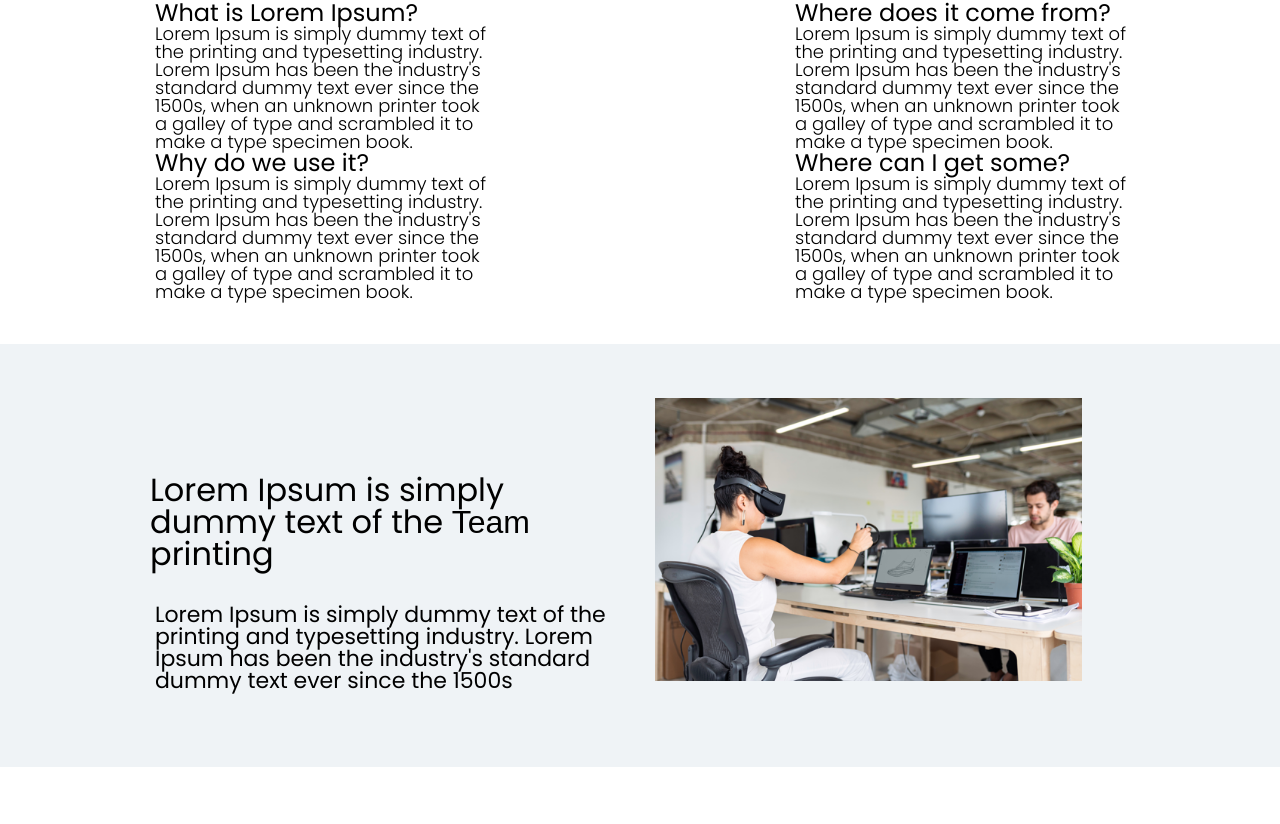
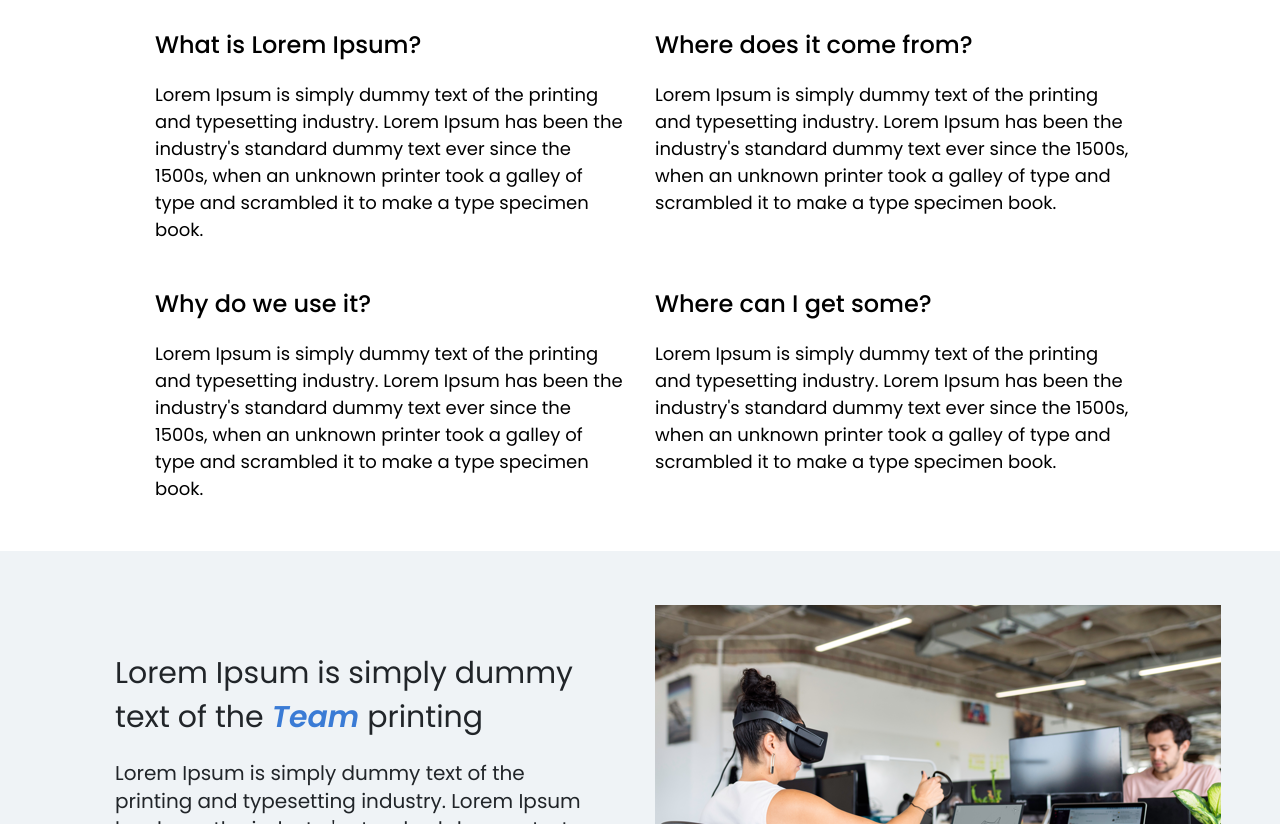
Before and after one commit to sametyagmur/robit_challenge, a React (Create React App) app: page / in a window 1280 px wide. Shown: the part 756-1580 px from the top of the page. Built offline with nearby package versions, Linux system fonts and the light colour scheme.

Commit message:
main area completed

```diff
--- a/src/components/Main/Main.css
+++ b/src/components/Main/Main.css
@@ -1,67 +1,297 @@
-.main-area .main-bottom{
-    background-color: #EFF3F6;
+.main-area .main-text{
+    font-family: 'Poppins', sans-serif;
+    font-weight: 400;
+    line-height: 48px;
+    font-size: 32px;
+    padding: 69px 0 48px 139px;
+    width: 55%;
 }
 
-.main-area .main-text{
+.main-area .main-text span{
+    font-weight: 600;
     font-family: 'Poppins', sans-serif;
-    font-size: 32px;
+    font-style: italic;
+    color: #3A7BD5;
+}
+
+.main-area .main-top{
+    font-family: 'Poppins', sans-serif;
     color: #000000;
     letter-spacing: 0;
-    padding-top: 69px;
-    padding-left: 139px;
-    width: 50%;
-    padding-bottom: 48px;
+}
+
+.main-area .main-top-left .top-header{
+    font-weight: 500;
+    font-size: 24px;
+    padding-left: 140px;
+    padding-bottom:24px;
+}
+
+.main-area .main-top-left .top-parag{
+    font-weight: 400;
+    font-size: 18px;
+    padding-left: 140px;
+    padding-bottom: 49px;
+    line-height: 27px;
+}
+
+.main-area .main-top-right .top-header{
+    font-weight: 500;
+    font-size: 24px;
+    padding-bottom:24px;
+}
+.main-area .main-top-right .top-parag{
+    font-weight: 400;
+    font-size: 18px;
+    padding-bottom: 49px;
+    padding-right: 135px;
+    line-height: 27px;
+}
+
+.main-area .main-bottom{
+    background-color:#EFF3F6;
+    font-family: 'Poppins', sans-serif;
+}
+
+.main-area .main-bottom h2{
+    font-weight: 400;
+    line-height: 48px;
+    font-size: 32px;
+    padding: 130px 20px 34px 135px;
 
 }
 
-.main-area .main-top .top-header{
-    font-family: 'Poppins', sans-serif;
-    font-size: 24px;
-    color: #000000;
-    letter-spacing: 0;
-    padding-left: 140px;
-}
-.main-area .main-top .top-parag{
-font-family: 'Andika New Basic', sans-serif;
-    font-family: 'Poppins', sans-serif;
-    font-weight: 300;
-font-size: 18px;
-color: #000000;
-letter-spacing: 0;
-padding-left: 140px;
-padding-right: 135px;
-}
-.main-top{
-    padding-bottom: 43px;
+.main-area .main-bottom span{
+    font-weight: 600;
+    font-style: italic;
+    color: #3A7BD5;
 }
 
-.main-bottom h2{
-    font-family: 'Poppins', sans-serif;
-    font-size: 32px;
-    color: rgba(0,0,0,1);
-    letter-spacing: 0;
-    padding-top:130px;
-    padding-left: 135px;
-    padding-bottom: 34px;
-}
-.main-bottom p{
-    font-family: 'Poppins', sans-serif;
+.main-area .main-bottom p{
+    font-weight: 400;
+    line-height: 33px;
     font-size: 22px;
-    color: rgba(0,0,0,1);
-    letter-spacing: 0;
-    padding-left: 140px;
-    padding-bottom: 75px;
+    padding: 0px 20px 106px 134px;
 
 }
-.main-bottom .bottom-image{
+
+.main-area .main-bottom .bottom-image{
+    padding-top: 54px;
+    padding-bottom: 55px;
+    padding-right: 135px;
     width: 100%;
-    padding-top:54px;
-    padding-bottom:55px;
+}
 
+@media only screen and (max-width:575px){
+    .main-area .main-text{
+        line-height: 26px;
+        font-size: 24px;
+        padding: 30px 10px 30px 10px;
+        margin-top:10px;
+        width: 100%;
+        text-align: left;
+    }
+
+    .main-area .main-top-left .top-header{
+        font-size: 18px;
+        padding: 20px 0px 10px 0px;
+        text-align: right;
+    }
+
+    .main-area .main-top-left .top-parag{
+        font-size: 14px;
+        padding: 20px 0px 10px 0px;
+        text-align: right;
+    }
+
+    .main-area .main-top-right .top-header{
+        font-size: 18px;
+        padding: 20px 0px 10px 0px;
+        text-align: left;
+    }
+
+    .main-area .main-top-right .top-parag{
+        font-size: 14px;
+        padding: 10px 0px 10px 0px;
+        text-align: left;
+    }
+
+    .main-area .main-bottom h2{
+        line-height: 24px;
+        font-size: 26px;
+        padding: 30px 10px 30px 10px;
+    }
+
+    .main-area .main-bottom p{
+        line-height: 16px;
+        font-size: 14px;
+        padding: 0px 20px 20px 20px;
+    }
+
+    .main-area .main-bottom .bottom-image{
+        padding: 20px 0px 20px 0;
+        width: 100%;
+    }
+
+    .main-area .main-bottom .bottom-image img{
+        width: 100%;
+    }
 }
-.main-bottom img{
-    width: 70%;
+@media only screen and (min-width:576px) and (max-width:767px){
+    .main-area .main-text{
+        line-height: 28px;
+        font-size: 26px;
+        padding: 30px 10px 30px 10px;
+        margin-top:10px;
+        width: 100%;
+        text-align: left;
+    }
+
+    .main-area .main-top-left .top-header{
+        font-size: 20px;
+        padding: 20px 0px 10px 0px;
+        text-align: right;
+    }
+
+    .main-area .main-top-left .top-parag{
+        font-size: 16px;
+        padding: 20px 0px 10px 0px;
+        text-align: right;
+    }
+
+    .main-area .main-top-right .top-header{
+        font-size: 20px;
+        padding: 20px 0px 10px 0px;
+        text-align: left;
+    }
+
+    .main-area .main-top-right .top-parag{
+        font-size: 16px;
+        padding: 10px 0px 10px 0px;
+        text-align: left;
+    }
+
+    .main-area .main-bottom h2{
+        line-height: 28px;
+        font-size: 26px;
+        padding: 30px 10px 30px 10px;
+    }
+
+    .main-area .main-bottom p{
+        line-height: 18px;
+        font-size: 16px;
+        padding: 0px 20px 20px 10px;
+    }
+
+    .main-area .main-bottom .bottom-image{
+        padding: 20px 0px 20px 0;
+        width: 100%;
+    }
+
+    .main-area .main-bottom .bottom-image img{
+        width: 100%;
+    }
 }
-.main-bottom span{
-    font-family: 'Poppins:ital,wght@1,600', sans-serif;
+@media only screen and (min-width:768px) and (max-width:991px){
+    .main-area .main-text{
+        line-height: 28px;
+        font-size: 26px;
+        padding: 30px 10px 30px 10px;
+        margin-top:10px;
+        width: 100%;
+        text-align: left;
+    }
+
+    .main-area .main-top-left .top-header{
+        font-size: 20px;
+        padding: 20px 0px 10px 0px;
+        text-align: right;
+    }
+
+    .main-area .main-top-left .top-parag{
+        font-size: 16px;
+        padding: 20px 0px 10px 0px;
+        text-align: right;
+    }
+
+    .main-area .main-top-right .top-header{
+        font-size: 20px;
+        padding: 20px 0px 10px 0px;
+        text-align: left;
+    }
+
+    .main-area .main-top-right .top-parag{
+        font-size: 16px;
+        padding: 10px 0px 10px 0px;
+        text-align: left;
+    }
+
+    .main-area .main-bottom h2{
+        line-height: 28px;
+        font-size: 26px;
+        padding: 30px 10px 30px 10px;
+    }
+
+    .main-area .main-bottom p{
+        line-height: 18px;
+        font-size: 16px;
+        padding: 0px 20px 20px 10px;
+    }
+
+    .main-area .main-bottom .bottom-image{
+        padding: 20px 0px 20px 0;
+        width: 100%;
+    }
+
+    .main-area .main-bottom .bottom-image img{
+        width: 100%;
+    }
 }
+@media only screen and (min-width:992px) and (max-width:1199px){
+    .main-area .main-bottom h2{
+        line-height: 32px;
+        font-size: 30px;
+        padding: 60px 20px 34px 135px;
+
+    }
+
+    .main-area .main-bottom p{
+        line-height: 22px;
+        font-size: 18px;
+        padding: 0px 20px 86px 134px;
+
+    }
+
+    .main-area .main-bottom .bottom-image{
+        padding-top: 54px;
+        padding-bottom: 55px;
+        padding-right: 50px;
+        width: 100%;
+    }
+
+    .main-area .main-bottom .bottom-image img{
+        width: 100%;
+    }
+}
+
+@media only screen and (min-width:1200px) and (max-width:1365px){
+    .main-area .main-bottom h2{
+        line-height: 44px;
+        font-size: 30px;
+        padding: 100px 20px 20px 100px;
+
+    }
+
+    .main-area .main-bottom p{
+        line-height: 28px;
+        font-size: 20px;
+        padding: 0px 20px 106px 100px;
+    }
+
+    .main-area .main-bottom .bottom-image{
+        padding-top: 54px;
+        padding-bottom: 55px;
+        padding-right: 135px;
+        width: 100%;
+    }
+}
--- a/src/components/Main/Main.js
+++ b/src/components/Main/Main.js
@@ -5,31 +5,31 @@ class Main extends Component{
 render(){
     return(
 <div className="main-area container-fluid">
-    <h2 className="main-text">Lorem Ipsum Robit is simply dummy text of the printing</h2>
+    <h2 className="main-text">Lorem Ipsum <span>Robit</span> is simply dummy text of the printing</h2>
     <div className="main-top row">
-        <div className="col-lg-6">
+        <div className="main-top-left col-lg-6  col-md-6">
 <p className="top-header">What is Lorem Ipsum?</p>
 <p className="top-parag">Lorem Ipsum is simply dummy text of the printing and typesetting industry. Lorem Ipsum has been the industry's standard dummy text ever since the 1500s, when an unknown printer took a galley of type and scrambled it to make a type specimen book. </p>
         </div>
-        <div className="col-lg-6">
+        <div className="main-top-right col-lg-6 col-md-6">
         <p className="top-header">Where does it come from?</p>
 <p className="top-parag">Lorem Ipsum is simply dummy text of the printing and typesetting industry. Lorem Ipsum has been the industry's standard dummy text ever since the 1500s, when an unknown printer took a galley of type and scrambled it to make a type specimen book. </p>
         </div>
-        <div className="col-lg-6">
+        <div className="main-top-left col-lg-6 col-md-6">
 <p className="top-header">Why do we use it?</p>
 <p className="top-parag">Lorem Ipsum is simply dummy text of the printing and typesetting industry. Lorem Ipsum has been the industry's standard dummy text ever since the 1500s, when an unknown printer took a galley of type and scrambled it to make a type specimen book. </p>
         </div>
-        <div className="col-lg-6">
+        <div className="main-top-right col-lg-6 col-md-6">
 <p className="top-header">Where can I get some?</p>
 <p className="top-parag">Lorem Ipsum is simply dummy text of the printing and typesetting industry. Lorem Ipsum has been the industry's standard dummy text ever since the 1500s, when an unknown printer took a galley of type and scrambled it to make a type specimen book. </p>
         </div>
     </div>
     <div className="main-bottom row">
-        <div className="col-lg-6">
+        <div className="col-lg-6 col-md-6">
 <h2>Lorem Ipsum is simply dummy text of the <span>Team</span> printing</h2>
 <p>Lorem Ipsum is simply dummy text of the printing and typesetting industry. Lorem Ipsum has been the industry's standard dummy text ever since the 1500s</p>
         </div>
-        <div className="bottom-image col-lg-6">
+        <div className="bottom-image col-lg-6 col-md-6">
         <img src={process.env.PUBLIC_URL + "/img_team.png"} />
         </div>
     </div>
```
Also changed, not shown: 1 other file (tests, documents, lock files or other folders).
